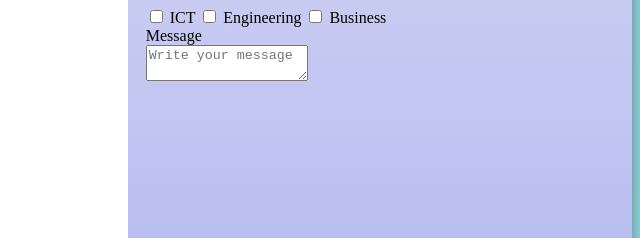
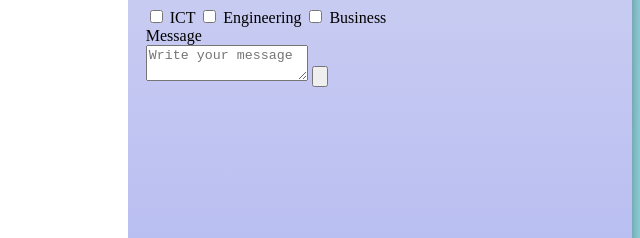
Before and after one commit to Sir-kinuthia-001/Climate-Control-and-Visualization-Dashboard, a website: page login and authentication/index.html in a window 1280 px wide. Shown: the part 2085-2323 px from the top of the page, 450-1090 px from the left. Drawn offline with Linux system fonts and the light colour scheme.

Commit message:
Update index.html

```diff
--- a/login and authentication/index.html
+++ b/login and authentication/index.html
@@ -75,6 +75,7 @@
 
           <label for="">Message</label><br>
           <textarea name="" value=""placeholder="Write your message" style="width:40%"></textarea>
+          <input type="submit" name="" value=""placeholder="SEND">
         </form>
       </div>
     </div>
```
